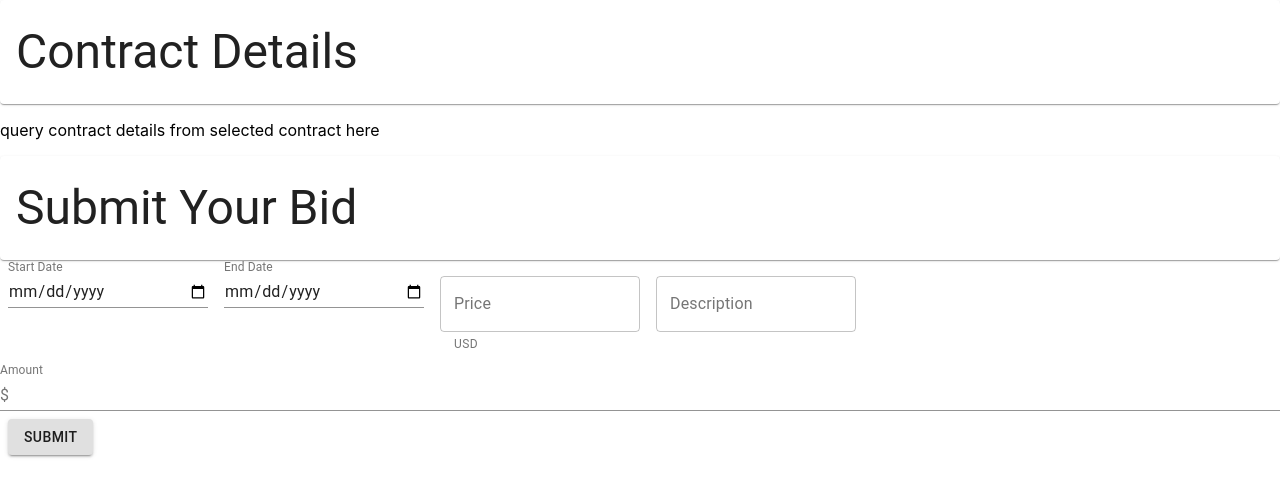
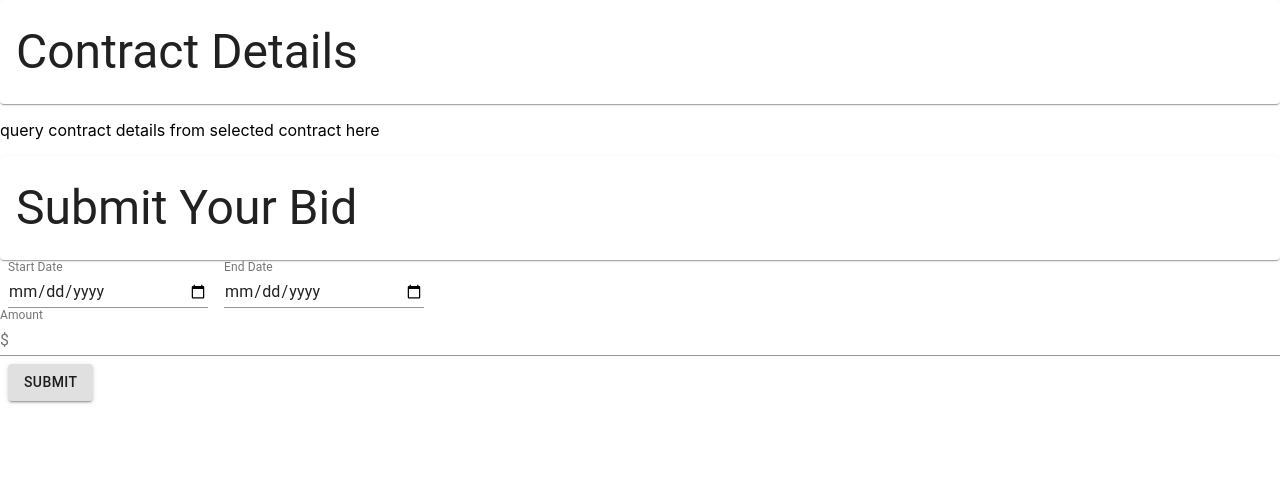
Before and after one commit to meta-434/contract-app, a React (Create React App) app: page / in a window 1280 px wide. Shown: the top 496 px of the page. Built offline with nearby package versions, Linux system fonts and the light colour scheme.

Commit message:
commit before end of day

```diff
--- a/src/StudentBid.js
+++ b/src/StudentBid.js
@@ -102,17 +102,7 @@ function StudentBid(props) {
                         shrink: true,
                         }}
                     />
-                    <TextField
-                        id="outlined-multiline-flexible"
-                        label="Price"
-                        value={values.multiline}
-                        onChange={handleChange('multiline')}
-                        className={classes.textField}
-                        margin="normal"
-                        helperText="USD"
-                        variant="outlined"
-                    />
-                    <TextField
+                    {/* <TextField
                         id="outlined-multiline-flexible"
                         label="Description"
                         multiline
@@ -122,7 +112,7 @@ function StudentBid(props) {
                         className={classes.textField}
                         margin="normal"
                         variant="outlined"
-                    />
+                    /> */}
                     <FormControl fullWidth className={classes.margin}>
                         <InputLabel htmlFor="adornment-amount">Amount</InputLabel>
                         <Input
@@ -132,7 +122,6 @@ function StudentBid(props) {
                             startAdornment={<InputAdornment position="start">$</InputAdornment>}
                         />
                     </FormControl>
-
                 </form>
 
                 <Button variant="contained" className={classes.button}>
```
